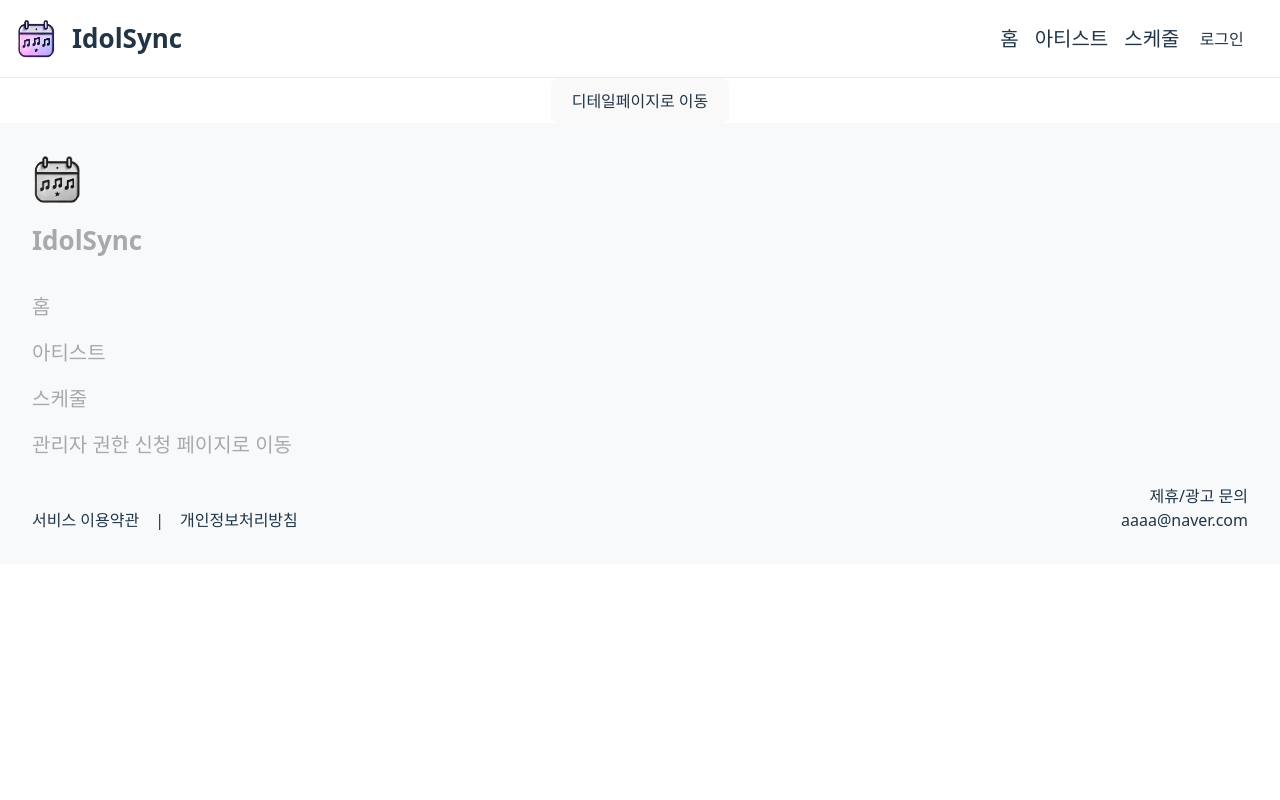
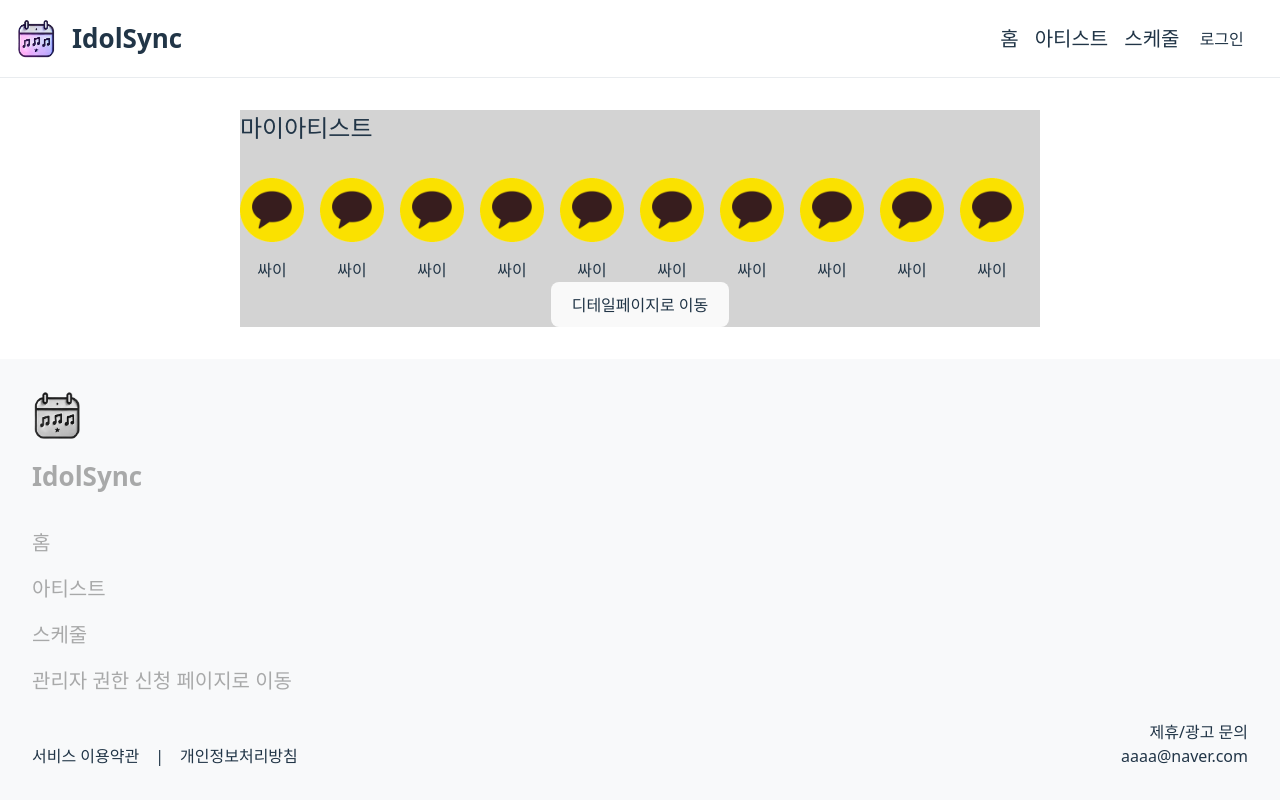
Before and after one commit to oz-4team/bbang-fe, a React (Vite) app: page /schedule in a window 1280 px wide. Built offline with nearby package versions, Linux system fonts and the light colour scheme.

Commit message:
⚡️wip: 중간저장

```diff
--- /dev/null
+++ b/src/components/MyArtistFilterCard.jsx
@@ -0,0 +1,19 @@
+import React from "react";
+
+const MyArtistFilterCard = () => {
+  return (
+    <div style={{ display: "flex", flexDirection: "column", gap: "1rem" }}>
+      <img
+        src="src/assets/images/kakaologo.png"
+        style={{
+          width: "4rem",
+          height: "4rem",
+        }}
+      />
+
+      <div>싸이</div>
+    </div>
+  );
+};
+
+export default MyArtistFilterCard;
--- a/src/pages/SchedulePage.jsx
+++ b/src/pages/SchedulePage.jsx
@@ -1,4 +1,5 @@
 import React from "react";
+import MyArtistFilterCard from "../components/MyArtistFilterCard";
 
 const SchedulePage = () => {
   const navigateToDetails = () => {
@@ -6,9 +7,63 @@ const SchedulePage = () => {
   };
 
   return (
-    <div>
-      {/* <div>schedule</div> */}
-      <button onClick={navigateToDetails}>디테일페이지로 이동</button>
+    <div
+      style={{
+        display: "flex",
+        flexDirection: "column",
+        alignItems: "center",
+        width: "100vw",
+        padding: "2rem 1rem",
+      }}
+    >
+      <div
+        style={{
+          width: "100%",
+          maxWidth: "800px",
+          backgroundColor: "lightgray",
+        }}
+      >
+        <div
+          style={{
+            display: "flex",
+            flexDirection: "column",
+            gap: "2rem",
+            alignItems: "flex-start",
+            paddingBottom: "2rem",
+          }}
+        >
+          <div style={{ fontSize: "24px", fontWeight: "bold" }}>
+            마이아티스트
+          </div>
+        </div>
+        <div
+          style={{
+            display: "-webkit-inline-box",
+            gap: "1rem",
+            // overflowX: "scroll",
+            overflow: "scroll",
+          }}
+        >
+          <MyArtistFilterCard />
+          <MyArtistFilterCard />
+          <MyArtistFilterCard />
+          <MyArtistFilterCard />
+          <MyArtistFilterCard />
+          <MyArtistFilterCard />
+          <MyArtistFilterCard />
+          <MyArtistFilterCard />
+          <MyArtistFilterCard />
+          <MyArtistFilterCard />
+          <MyArtistFilterCard />
+          <MyArtistFilterCard />
+          <MyArtistFilterCard />
+          <MyArtistFilterCard />
+          <MyArtistFilterCard />
+          <MyArtistFilterCard />
+        </div>
+
+        <button onClick={navigateToDetails}>디테일페이지로 이동</button>
+      </div>
     </div>
   );
 };
```
